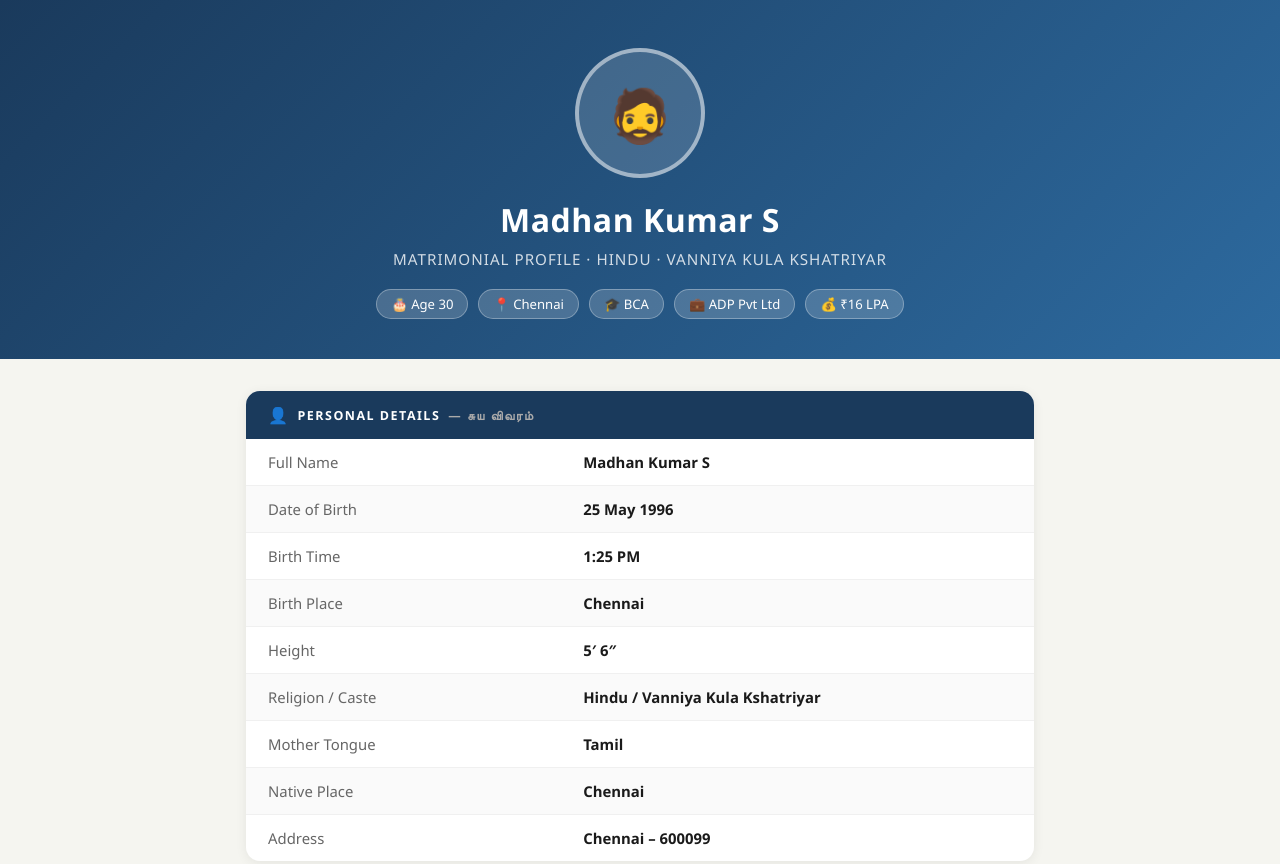
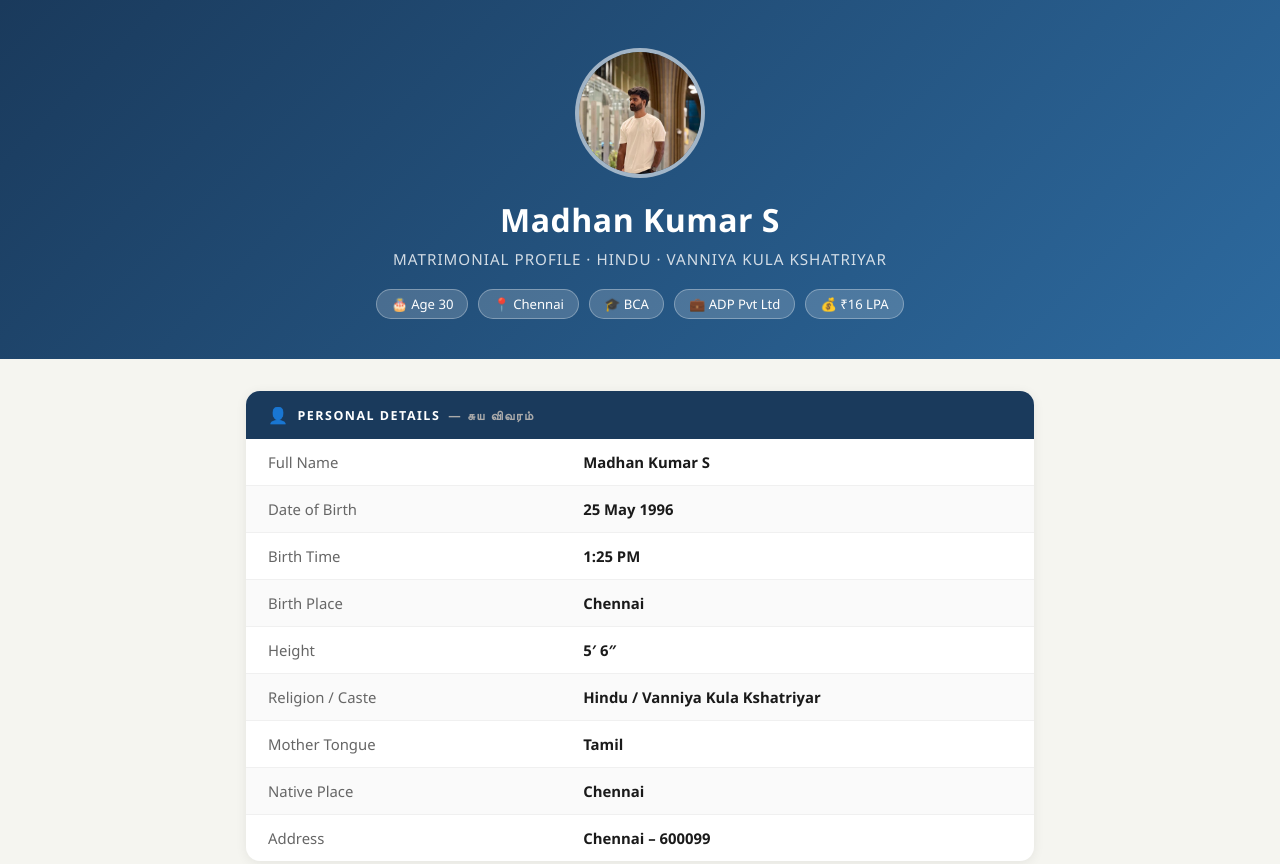
Before and after one commit to madhankumar866/biodata, a plain HTML site: page index.html in a window 1280 px wide. Shown: the top 864 px of the page. Drawn offline with Linux system fonts and the light colour scheme.

Commit message:
Update avatar image source and position

```diff
--- a/index.html
+++ b/index.html
@@ -27,6 +27,7 @@
       border-radius: 50%;
       border: 4px solid rgba(255,255,255,0.5);
       object-fit: cover;
+      object-position: top;
       margin: 0 auto 20px;
       display: block;
       background: rgba(255,255,255,0.15);
@@ -198,7 +199,7 @@
 
 <!-- ══════════ HERO ══════════ -->
 <div class="hero">
-  <img class="avatar" src="photos/WhatsApp Image 2026-06-19 at 10.05.34.jpeg" alt="Madhan Kumar S" onerror="this.style.display='none';document.getElementById('avatar-fb').style.display='flex'" />
+  <img class="avatar" src="photos/1.jpeg" alt="Madhan Kumar S" onerror="this.style.display='none';document.getElementById('avatar-fb').style.display='flex'" />
   <div class="avatar-placeholder" id="avatar-fb" style="display:none">🧔</div>
   <h1>Madhan Kumar S</h1>
   <p class="tagline">Matrimonial Profile · Hindu · Vanniya Kula Kshatriyar</p>
```
